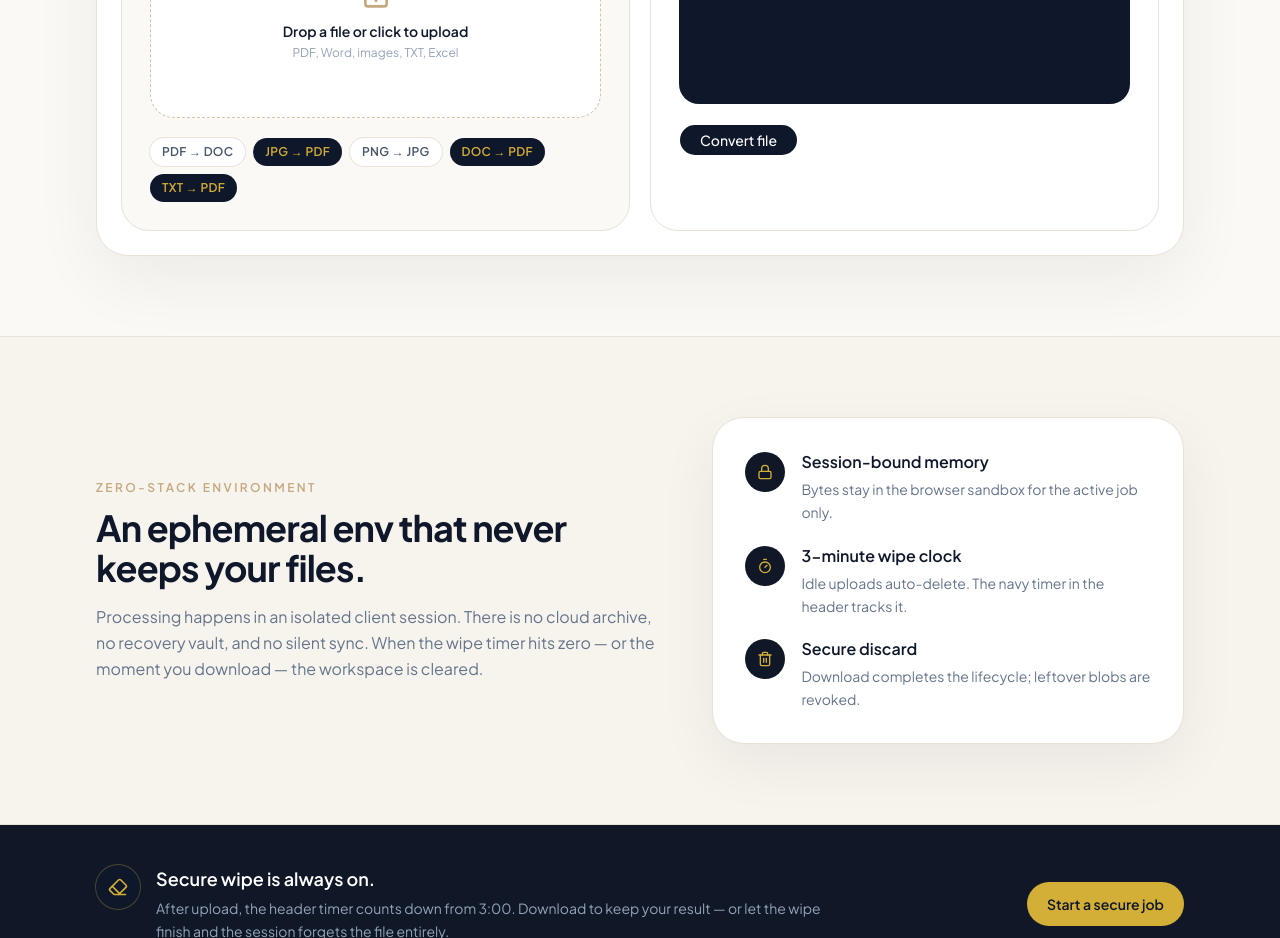
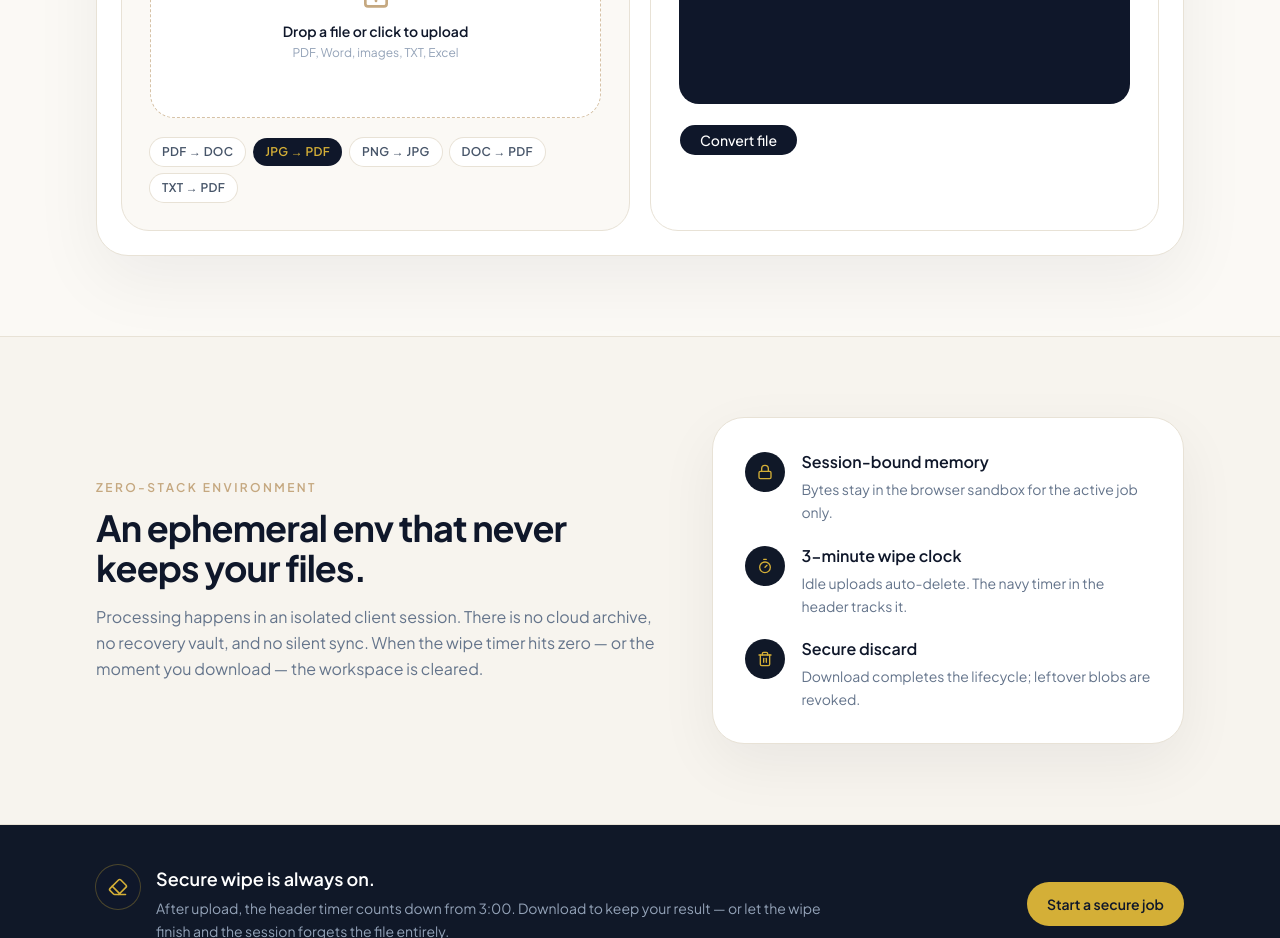
Before and after one commit to Bapattanmay/Convert-My-File, a Next.js app: page / in a window 1280 px wide. Shown: the part 1740-2678 px from the top of the page. Built offline with nearby package versions, Linux system fonts and the light colour scheme.

Commit message:
Fix Converter quick-tag active state
Highlight only the selected conversion pair instead of every tag
sharing the same target format.

Co-authored-by: cavinkarecia <cavinkarecia@gmail.com>

```diff
--- a/src/components/tools/converter-tool.tsx
+++ b/src/components/tools/converter-tool.tsx
@@ -29,6 +29,7 @@ export function ConverterTool() {
   const { startWipeTimer, markDownloaded } = useWipeTimer();
   const [file, setFile] = useState<File | null>(null);
   const [target, setTarget] = useState<string>("pdf");
+  const [quickTag, setQuickTag] = useState<string>("JPG → PDF");
   const [preview, setPreview] = useState("");
   const [progress, setProgress] = useState(0);
   const [busy, setBusy] = useState(false);
@@ -143,9 +144,12 @@ export function ConverterTool() {
             <button
               key={tag.label}
               type="button"
-              onClick={() => setTarget(tag.to)}
+              onClick={() => {
+                setQuickTag(tag.label);
+                setTarget(tag.to);
+              }}
               className={`rounded-full px-3 py-1.5 text-xs font-semibold tracking-wide transition ${
-                target === tag.to
+                quickTag === tag.label
                   ? "bg-[#0F172A] text-[#D4AF37]"
                   : "bg-white text-[#475569] ring-1 ring-[#E8E2D6] hover:ring-[#C5A880]"
               }`}
@@ -165,7 +169,11 @@ export function ConverterTool() {
             <button
               key={fmt}
               type="button"
-              onClick={() => setTarget(fmt)}
+              onClick={() => {
+                setTarget(fmt);
+                const match = QUICK_TAGS.find((t) => t.to === fmt);
+                setQuickTag(match?.label ?? "");
+              }}
               className={`rounded-full px-3.5 py-1.5 text-xs font-semibold uppercase tracking-wide ${
                 target === fmt
                   ? "bg-[#101828] text-white"
```
